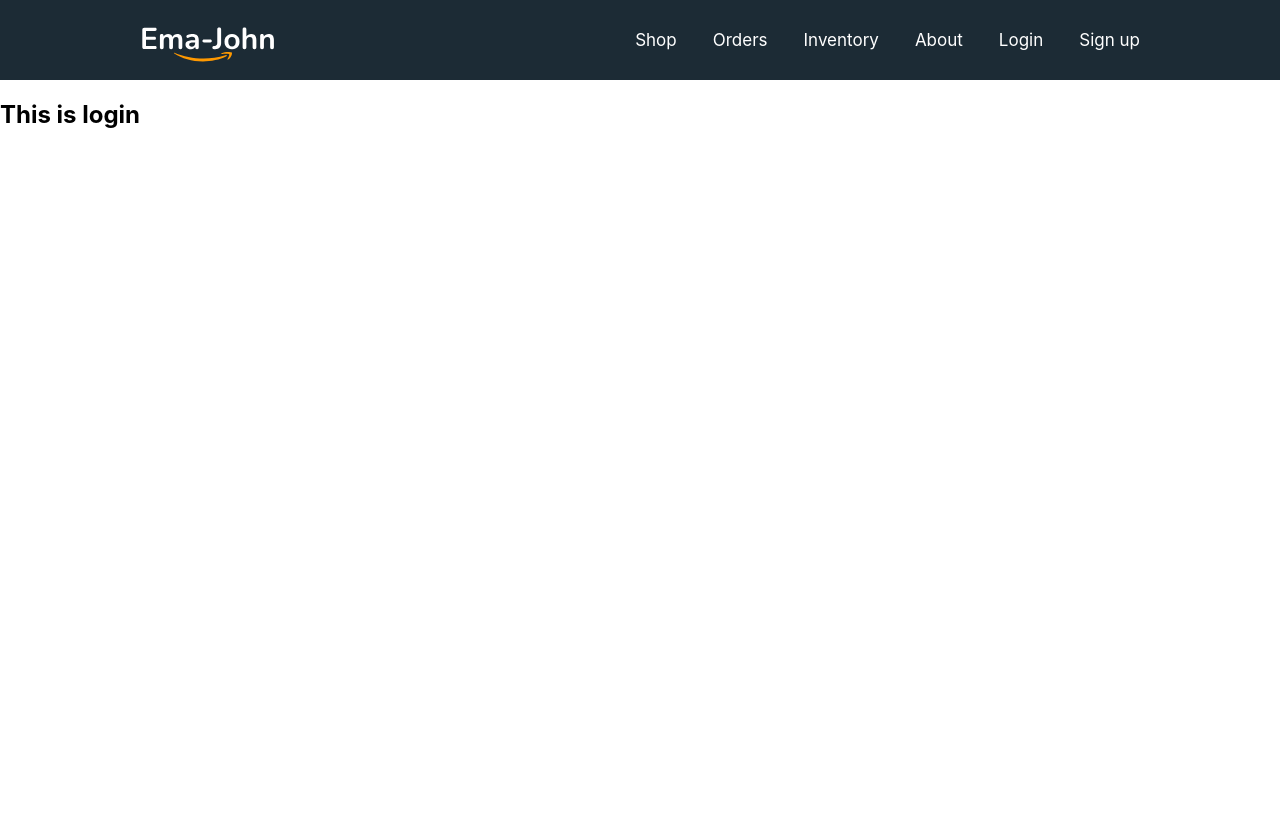
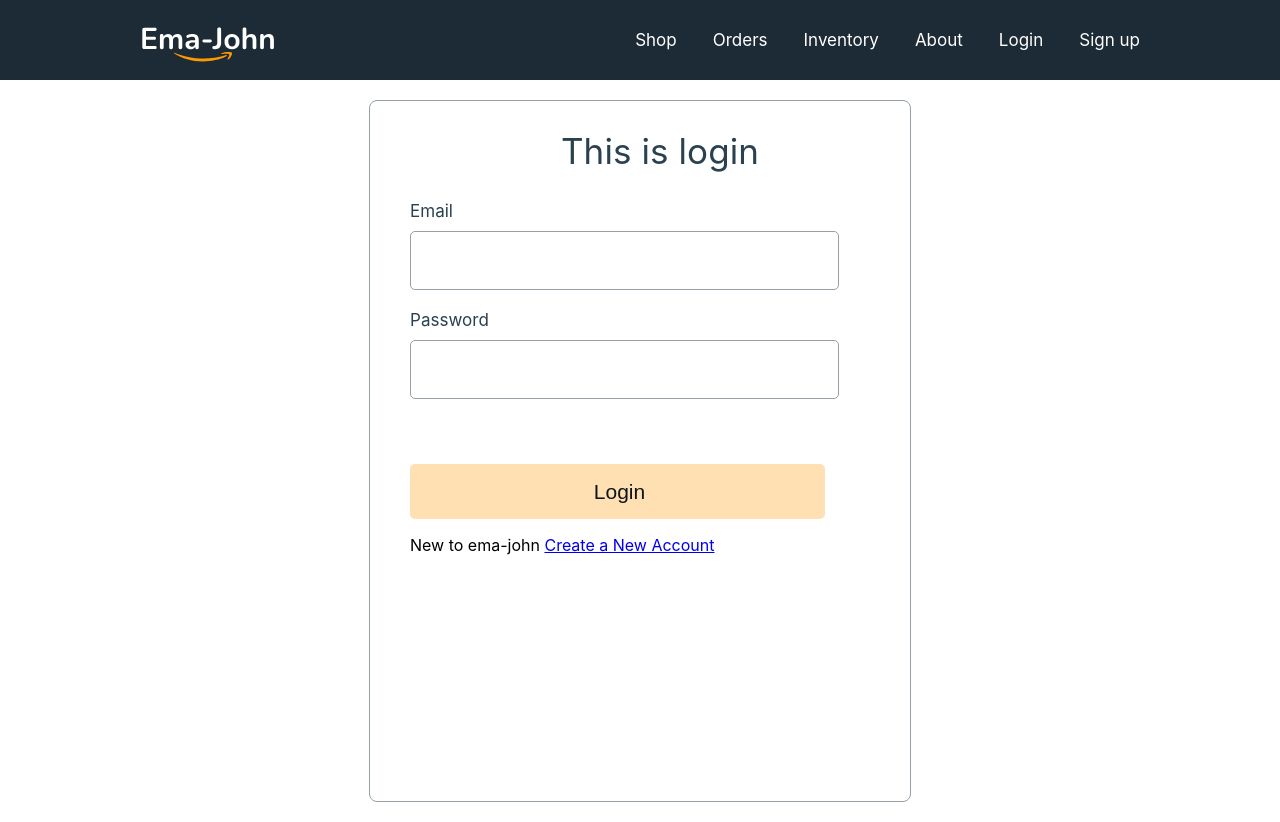
Before and after one commit to arfan36/d-112-m_68-ema_john_simple_with_auth-client-nov_02, a React (Create React App) app: page /login in a window 1280 px wide. Before the commit the page ends 800 px from the top, so only its background shows below. Built offline with nearby package versions, Linux system fonts and the light colour scheme.

Commit message:
59-2 Create Login component and style Login form

```diff
--- a/src/components/Login/Login.css
+++ b/src/components/Login/Login.css
@@ -0,0 +1,59 @@
+.form-container {
+    width: 500px;
+    height: 700px;
+    margin: 20px auto;
+    border: 1px solid #95A0A7;
+    border-radius: 8px;
+    padding-left: 40px;
+}
+
+.form-title {
+    font-weight: 400;
+    font-size: 35px;
+    line-height: 42px;
+    letter-spacing: 0.0025em;
+    color: #2A414F;
+    text-align: center;
+}
+
+.form-control {
+    margin-bottom: 20px;
+}
+
+.form-control label {
+    display: block;
+    font-weight: 400;
+    font-size: 17px;
+    line-height: 20px;
+    letter-spacing: 0.0015em;
+    color: #2A414F;
+    margin-bottom: 10px;
+}
+
+.form-control input {
+    width: 415px;
+    height: 55px;
+    border: 1px solid #95A0A7;
+    border-radius: 5px;
+    font-size: 1.5em;
+    padding-left: 10px;
+}
+
+.btn-submit {
+    width: 415px;
+    height: 55px;
+    margin-top: 45px;
+    background: rgba(255, 153, 0, 0.3);
+    border-radius: 5px;
+    font-weight: 400;
+    font-size: 21px;
+    line-height: 25px;
+    letter-spacing: 0.0015em;
+    color: #0E161A;
+    border: none;
+    padding-left: 10px;
+}
+
+.btn-submit:hover {
+    background: rgba(255, 153, 0, 0.6);
+}
--- a/src/components/Login/Login.js
+++ b/src/components/Login/Login.js
@@ -1,10 +1,23 @@
 import React from 'react';
+import { Link } from 'react-router-dom';
 import './Login.css';
 
 const Login = () => {
     return (
-        <div>
-            <h2>This is login</h2>
+        <div className='form-container'>
+            <h2 className='form-title'>This is login</h2>
+            <form>
+                <div className='form-control'>
+                    <label htmlFor="email">Email</label>
+                    <input type="email" name="email" id="" required />
+                </div>
+                <div className='form-control'>
+                    <label htmlFor="password">Password</label>
+                    <input type="password" name="password" id="" required />
+                </div>
+                <input className='btn-submit' type="submit" value="Login" />
+            </form>
+            <p>New to ema-john <Link to={'/signup'}>Create a New Account</Link></p>
         </div>
     );
 };
```
